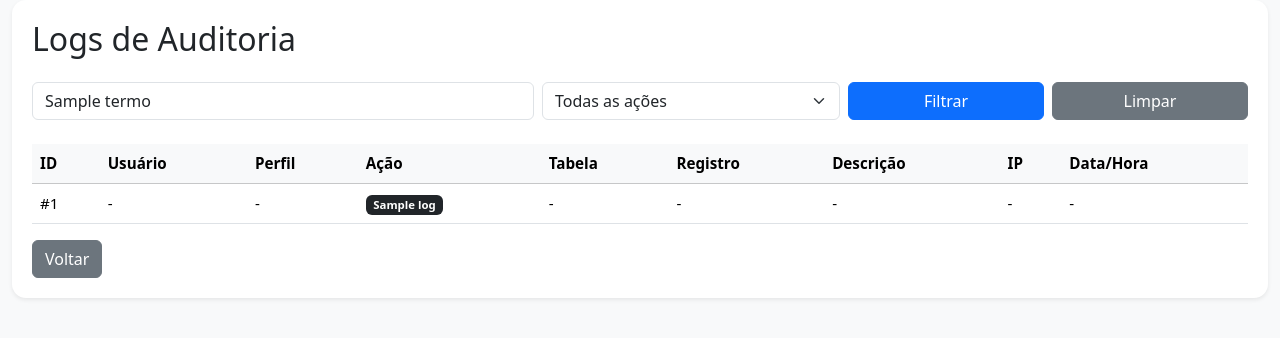
After one commit to andrevieira30-art/cabos-eleitorais, a Flask app: template templates/auditoria.html in a window 1280 px wide. The commit adds this page. Shown: the top 338 px of the page. Run offline with Flask 3, Linux system fonts and the light colour scheme; the template is opened without the code that fills it: most values are stand-ins (such as "Sample title", 1, 10 or a date in 2020).

Commit message:
adiciona tela de auditoria

```diff
--- a/app.py
+++ b/app.py
@@ -1534,6 +1534,12 @@ def excluir_contato(id):
 
         conexao.commit()
 
+        registrar_auditoria(
+        acao="EXCLUIR_CONTATO",
+        tabela_afetada="CONTATOS_CAMPANHA",
+        registro_id=id,
+        descricao=f"Contato ID {id} excluído do sistema.")
+
         flash("Apoiador excluído com sucesso.", "success")
 
     except oracledb.Error as erro:
@@ -2069,18 +2075,28 @@ def login():
             cursor.close()
             conexao.close()
 
+        registrar_auditoria(
+        acao="LOGIN",
+        tabela_afetada="USUARIOS_SISTEMA",
+        registro_id=usuario_id,
+        descricao=f"Usuário {nome} realizou login no sistema."
+    )
     return render_template("login.html")
 
-
 @app.route("/logout")
-@login_required
 def logout():
-    """
-    Encerra a sessão do usuário logado.
-    """
+
+    registrar_auditoria(
+        acao="LOGOUT",
+        tabela_afetada="USUARIOS_SISTEMA",
+        registro_id=session.get("usuario_id"),
+        descricao=f"Usuário {session.get('usuario_nome')} saiu do sistema."
+    )
 
     session.clear()
+
     flash("Logout realizado com sucesso.", "success")
+
     return redirect(url_for("login"))
 
 # ============================================================
@@ -2161,6 +2177,10 @@ def cadastrar_usuario():
             ))
 
             conexao.commit()
+            registrar_auditoria(
+            acao="CADASTRO_CONTATO",
+            tabela_afetada="CONTATOS_CAMPANHA",
+            descricao=f"Apoiador {nome} cadastrado para liderança ID {cabo_id}.")
 
             flash("Usuário cadastrado com sucesso.", "success")
             return redirect(url_for("listar_usuarios"))
@@ -3458,6 +3478,139 @@ def exportar_convites_excel():
 
 
 # ============================================================
+# REGISTRAR AUDITORIA REALIZADAS NO SISTEMA
+# ============================================================
+# ============================================================
+
+def registrar_auditoria(acao, tabela_afetada=None, registro_id=None, descricao=None):
+    """
+    Registra ações importantes realizadas no sistema.
+    """
+
+    try:
+        conexao = conectar_oracle()
+        if conexao is None:
+            return
+
+        cursor = conexao.cursor()
+
+        usuario_id = session.get("usuario_id")
+        usuario_nome = session.get("usuario_nome")
+        tipo_acesso = session.get("tipo_acesso")
+        ip_acesso = request.headers.get("X-Forwarded-For", request.remote_addr)
+
+        cursor.execute("""
+            INSERT INTO AUDITORIA_LOGS
+                (
+                    USUARIO_ID,
+                    USUARIO_NOME,
+                    TIPO_ACESSO,
+                    ACAO,
+                    TABELA_AFETADA,
+                    REGISTRO_ID,
+                    DESCRICAO,
+                    IP_ACESSO
+                )
+            VALUES
+                (:1, :2, :3, :4, :5, :6, :7, :8)
+        """, (
+            usuario_id,
+            usuario_nome,
+            tipo_acesso,
+            acao,
+            tabela_afetada,
+            registro_id,
+            descricao,
+            ip_acesso
+        ))
+
+        conexao.commit()
+        cursor.close()
+        conexao.close()
+
+    except Exception as erro:
+        print("ERRO AO REGISTRAR AUDITORIA:", erro)
+
+# ============================================================
+# Logs de Auditoria para o ADMIN consultar tudo
+# ============================================================
+
+@app.route("/auditoria")
+@login_required
+@perfil_required("ADMIN")
+def auditoria():
+    termo = request.args.get("busca", "").strip()
+    acao = request.args.get("acao", "").strip()
+
+    conexao = conectar_oracle()
+    if conexao is None:
+        flash("Não foi possível conectar ao banco de dados.", "danger")
+        return redirect(url_for("home"))
+
+    cursor = conexao.cursor()
+
+    try:
+        sql = """
+            SELECT
+                ID,
+                USUARIO_NOME,
+                TIPO_ACESSO,
+                ACAO,
+                TABELA_AFETADA,
+                REGISTRO_ID,
+                DESCRICAO,
+                IP_ACESSO,
+                DATA_LOG
+            FROM AUDITORIA_LOGS
+            WHERE 1=1
+        """
+
+        params = {}
+
+        if termo:
+            sql += """
+                AND (
+                    UPPER(USUARIO_NOME) LIKE UPPER(:busca)
+                    OR UPPER(DESCRICAO) LIKE UPPER(:busca)
+                    OR UPPER(IP_ACESSO) LIKE UPPER(:busca)
+                )
+            """
+            params["busca"] = f"%{termo}%"
+
+        if acao:
+            sql += " AND ACAO = :acao"
+            params["acao"] = acao
+
+        sql += " ORDER BY ID DESC"
+
+        cursor.execute(sql, params)
+        logs = cursor.fetchall()
+
+        cursor.execute("""
+            SELECT DISTINCT ACAO
+            FROM AUDITORIA_LOGS
+            ORDER BY ACAO
+        """)
+        acoes = [r[0] for r in cursor.fetchall()]
+
+    except oracledb.Error as erro:
+        print("ERRO AUDITORIA:", erro)
+        flash("Erro ao carregar logs de auditoria.", "danger")
+        return redirect(url_for("home"))
+
+    finally:
+        cursor.close()
+        conexao.close()
+
+    return render_template(
+        "auditoria.html",
+        logs=logs,
+        termo=termo,
+        acao=acao,
+        acoes=acoes
+    )
+
+# ============================================================
 # EXECUÇÃO LOCAL
 # ============================================================
 
--- /dev/null
+++ b/templates/auditoria.html
@@ -0,0 +1,84 @@
+{% extends "base.html" %}
+
+{% block title %}Logs de Auditoria{% endblock %}
+
+{% block content %}
+<div class="card shadow-sm border-0">
+    <div class="card-body">
+        <h2 class="mb-4">Logs de Auditoria</h2>
+
+        <form method="GET" class="row g-2 mb-4">
+            <div class="col-md-5">
+                <input type="text"
+                       name="busca"
+                       class="form-control"
+                       placeholder="Buscar por usuário, descrição ou IP"
+                       value="{{ termo or '' }}">
+            </div>
+
+            <div class="col-md-3">
+                <select name="acao" class="form-select">
+                    <option value="">Todas as ações</option>
+                    {% for item in acoes %}
+                        <option value="{{ item }}" {% if acao == item %}selected{% endif %}>
+                            {{ item }}
+                        </option>
+                    {% endfor %}
+                </select>
+            </div>
+
+            <div class="col-md-2 d-grid">
+                <button class="btn btn-primary" type="submit">Filtrar</button>
+            </div>
+
+            <div class="col-md-2 d-grid">
+                <a href="{{ url_for('auditoria') }}" class="btn btn-secondary">Limpar</a>
+            </div>
+        </form>
+
+        <div class="table-responsive">
+            <table class="table table-hover align-middle">
+                <thead class="table-light">
+                    <tr>
+                        <th>ID</th>
+                        <th>Usuário</th>
+                        <th>Perfil</th>
+                        <th>Ação</th>
+                        <th>Tabela</th>
+                        <th>Registro</th>
+                        <th>Descrição</th>
+                        <th>IP</th>
+                        <th>Data/Hora</th>
+                    </tr>
+                </thead>
+
+                <tbody>
+                    {% for log in logs %}
+                    <tr>
+                        <td>#{{ log[0] }}</td>
+                        <td>{{ log[1] or '-' }}</td>
+                        <td>{{ log[2] or '-' }}</td>
+                        <td>
+                            <span class="badge text-bg-dark">{{ log[3] }}</span>
+                        </td>
+                        <td>{{ log[4] or '-' }}</td>
+                        <td>{{ log[5] or '-' }}</td>
+                        <td>{{ log[6] or '-' }}</td>
+                        <td>{{ log[7] or '-' }}</td>
+                        <td>{{ log[8]|data_br }}</td>
+                    </tr>
+                    {% else %}
+                    <tr>
+                        <td colspan="9" class="text-center text-muted py-4">
+                            Nenhum log encontrado.
+                        </td>
+                    </tr>
+                    {% endfor %}
+                </tbody>
+            </table>
+        </div>
+
+        <a href="{{ url_for('home') }}" class="btn btn-secondary mt-3">Voltar</a>
+    </div>
+</div>
+{% endblock %}
--- a/templates/base.html
+++ b/templates/base.html
@@ -57,6 +57,7 @@
 
                         {% if session.get('tipo_acesso') == 'ADMIN' %}
                             <a class="btn btn-outline-light btn-sm" href="{{ url_for('listar_usuarios') }}">Usuários</a>
+                            <a class="btn btn-outline-light btn-sm" href="{{ url_for('auditoria') }}">Auditoria</a>
                         {% endif %}
 
                         <a class="btn btn-danger btn-sm" href="{{ url_for('logout') }}">Sair</a>
```
